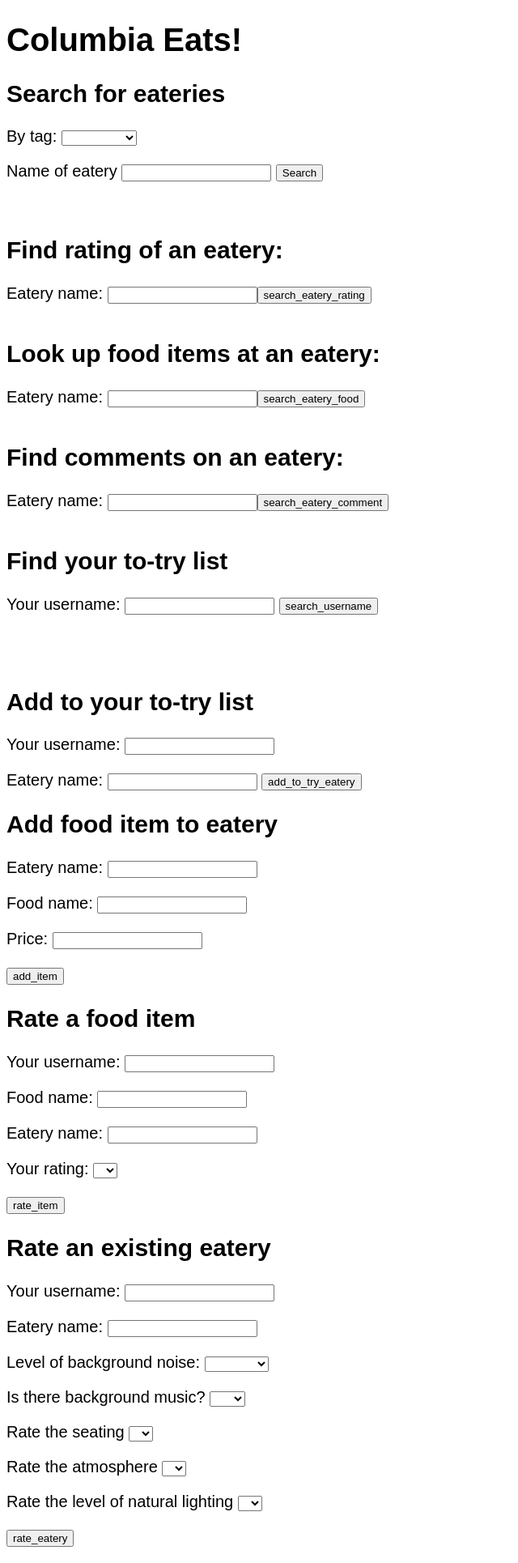
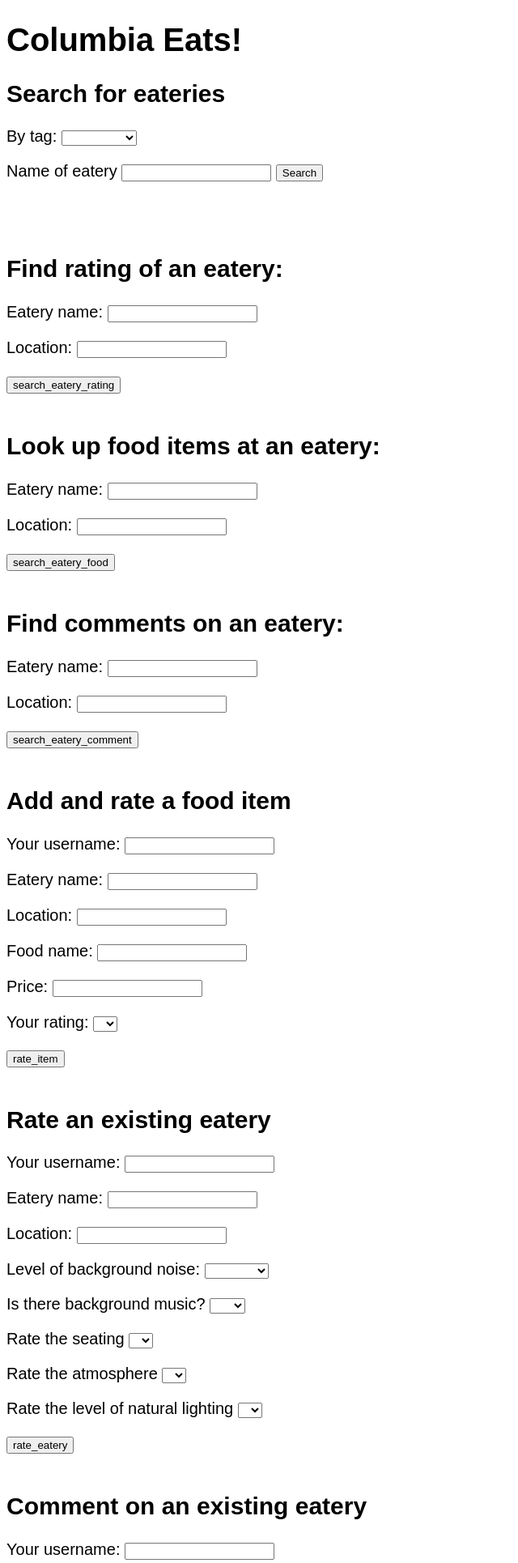
Before and after one commit to db758/cs4111-project1, a Flask app: page / in a window 1280 px wide. Shown: the top 1930 px of the page at 81% size, without its empty margins (0-640 px from the left). Run offline with Flask 2, Linux system fonts and the light colour scheme; parts of the project's set-up code (start-up, migrations or seed data) failed here and were passed over.

Commit message:
Completed.

```diff
--- a/webserver/server.py
+++ b/webserver/server.py
@@ -112,7 +112,7 @@ def search_eatery():
   headings = ("Eatery name","Is open?","Location","Indoor/Outdoor","Hours","Eatery type","Number of seats","Restrooms")
   #names.append(headings)
   for result in cursor:
-    names.append(result[1:])  # can also be accessed using result[0]
+    names.append(result[1:])
   cursor.close()
   if len(names)==0:
     return render_template("error.html")
@@ -120,65 +120,83 @@ def search_eatery():
   return render_template("index.html", **context)
 
 
-@app.route('/search_eatery_rating/', methods = ['POST'])
+@app.route('/search_eatery_rating/', methods = ['GET','POST'])
 def search_eatery_rating():
-  eatery = request.form['search_eatery_rating']
-  cursor = g.conn.execute('SELECT eid FROM Eateries WHERE name = %s',(eatery))
-  eid = []
-  for result in cursor:
-    eid.append(result[0])
-  if len(eid)==0:
-    return render_template("error.html")
-  cursor = g.conn.execute('SELECT AVG(seating), AVG(atmosphere), AVG(natural_lighting) FROM Ratings_About_Submitted WHERE eid=%s', (eid[0]))
+  if request.method == 'GET':
+    return render_template("index.html");
+  elif request.method == 'POST':
+    eatery = request.form['search_eatery_rating']
+    location = request.form['search_eatery_name_location']
+    if len(location.strip()) == 0:
+      return render_template("error.html")
+    cursor = g.conn.execute('SELECT eid FROM Eateries WHERE name = %s AND location = %s',(eatery,location))
+    eid = []
+    for result in cursor:
+      eid.append(result[0])
+    if len(eid)==0:
+      return render_template("error.html")
+    cursor = g.conn.execute('SELECT AVG(seating), AVG(atmosphere), AVG(natural_lighting) FROM Ratings_About_Submitted WHERE eid=%s', (eid[0]))
 
-  names = []
-  ratingc = ("Avg. rating: seating", "Avg. rating: atmosphere", "Avg. rating: natural lighting")
-  for result in cursor:
-    names.append(result[:3])
+    names = []
+    ratingc = ("Avg. rating: seating", "Avg. rating: atmosphere", "Avg. rating: natural lighting")
+    for result in cursor:
+      names.append(result[:3])
 
 
-  context = dict(ratings = names, ratingc=ratingc)
-  cursor.close()
-  return render_template("index.html", **context)
+    context = dict(ratings = names, ratingc=ratingc)
+    cursor.close()
+    return render_template("index.html", **context)
 
-@app.route('/search_eatery_comment/', methods = ['POST'])
+@app.route('/search_eatery_comment/', methods = ['GET','POST'])
 def search_eatery_comment():
-  eatery = request.form['search_eatery_comment']
-  cursor = g.conn.execute('SELECT eid FROM Eateries WHERE name = %s',(eatery))
-  eid = []
-  for result in cursor:
-    eid.append(result[0])
-  if len(eid)==0:
-    return render_template("error.html")
-  cursor = g.conn.execute('SELECT A.content, B.username, A.when_commented FROM Comments_About_C as A, Comments_Submitted_C as B WHERE eid=%s AND A.cid = B.cid', (eid[0]))
+  if request.method == 'GET':
+    return render_template("index.html");
+  elif request.method == 'POST':
+    eatery = request.form['search_eatery_comment']
+    location = request.form['search_eatery_comment_location']
+    if len(location.strip()) == 0:
+      return render_template("error.html")
+    cursor = g.conn.execute('SELECT eid FROM Eateries WHERE name = %s AND location = %s',(eatery,location))
+    eid = []
+    for result in cursor:
+      eid.append(result[0])
+    if len(eid)==0:
+      return render_template("error.html")
+    cursor = g.conn.execute('SELECT A.content, B.username, A.when_commented FROM Comments_About_C as A, Comments_Submitted_C as B WHERE eid=%s AND A.cid = B.cid', (eid[0]))
 
-  names = []
-  commentc = ("Comment", "Username", "Time of comment")
-  for result in cursor:
-    names.append(result[:3])
+    names = []
+    commentc = ("Comment", "Username", "Time of comment")
+    for result in cursor:
+      names.append(result[:3])
 
-  context = dict(comments = names, commentc=commentc)
-  cursor.close()
-  return render_template("index.html", **context)
+    context = dict(comments = names, commentc=commentc)
+    cursor.close()
+    return render_template("index.html", **context)
 
-@app.route('/search_eatery_food/', methods = ['POST'])
+@app.route('/search_eatery_food/', methods = ['GET','POST'])
 def search_eatery_food():
-  eatery = request.form['search_eatery_food']
-  cursor = g.conn.execute('SELECT eid from Eateries WHERE name=%s', (eatery))
-  eid = []
-  for result in cursor:
-    eid.append(result[0])
-  if len(eid)==0:
-    return render_template("error.html")
-  cursor = g.conn.execute('SELECT Items_Sold.name, Items_Sold.price, AVG(Rate.rating) FROM Items_Sold, Rate WHERE Items_Sold.eid = %s AND Items_Sold.eid=Rate.eid AND Items_Sold.iid = Rate.iid GROUP BY Rate.iid, Rate.eid, Items_Sold.name, Items_Sold.price' , (eid[0]))
+  if request.method == 'GET':
+    return render_template("index.html");
+  elif request.method == 'POST':
+    eatery = request.form['search_eatery_food']
+    location = request.form['search_eatery_food_location']
+    if len(location.strip()) == 0:
+      return render_template("error.html")
+    cursor = g.conn.execute('SELECT eid FROM Eateries WHERE name = %s AND location = %s',(eatery,location))
+    eid = []
+    for result in cursor:
+      eid.append(result[0])
+    if len(eid)==0:
+      return render_template("error.html")
+    cursor = g.conn.execute('SELECT Items_Sold.name, Items_Sold.price, AVG(Rate.rating) FROM Items_Sold, Rate WHERE Items_Sold.eid = %s AND Items_Sold.eid=Rate.eid AND Items_Sold.iid = Rate.iid GROUP BY Rate.iid, Rate.eid, Items_Sold.name, Items_Sold.price' , (eid[0]))
 
-  names = []
-  itemsc = ("Name", "Price", "Average Rating")
-  for result in cursor:
-    names.append(result[:3])
-  context = dict(items = names, itemsc=itemsc)
-  cursor.close()
-  return render_template("index.html", **context)
+    names = []
+    itemsc = ("Name", "Price", "Average Rating")
+    for result in cursor:
+      names.append(result[:3])
+    context = dict(items = names, itemsc=itemsc)
+    cursor.close()
+    return render_template("index.html", **context)
 
 
 
@@ -188,6 +206,9 @@ def add_to_try_list():
     return render_template("index.html")
   elif request.method == 'POST':
     username = request.form['add_to_try_username']
+    location = request.form['add_to_try_location']
+    if len(location.strip()) == 0:
+      return render_template("error.html")
     cursor = g.conn.execute('SELECT username FROM Users WHERE username=%s', (username))
     usernames = []
     for result in cursor:
@@ -204,47 +225,35 @@ def add_to_try_list():
       newtid = []
       for result in cursor:
         newtid.append(result[0])
-      cursor = g.conn.execute('SELECT eid FROM Eateries WHERE name = %s',(eatery))
+      cursor = g.conn.execute('SELECT eid FROM Eateries WHERE name = %s AND location = %s',(eatery,location))
       eid = []
       for result in cursor:
         eid.append(result[0])
       if len(eid) == 0:
         return render_template("error.html")
+      cursor = g.conn.execute('SELECT * FROM To_Try_List WHERE username = %s AND eid = %s', (username,eid[0]))
+      results = []
+      for result in cursor:
+        results.append(result[0])
+      if len(results) > 0:
+        return render_template("error.html")
       cursor = g.conn.execute('INSERT INTO To_Try_List VALUES (%s, %s, %s)',(newtid[0],eid[0], username))
     else:
-      cursor = g.conn.execute('SELECT eid FROM Eateries WHERE name = %s',(eatery))
+      cursor = g.conn.execute('SELECT eid FROM Eateries WHERE name = %s AND location = %s',(eatery,location))
       eid = []
       for result in cursor:
         eid.append(result[0])
       if len(eid) == 0:
         return render_template("error.html")
+      cursor = g.conn.execute('SELECT * FROM To_Try_List WHERE username = %s AND eid = %s', (username,eid[0]))
+      results = []
+      for result in cursor:
+        results.append(result[0])
+      if len(results) > 0:
+        return render_template("error.html")
       cursor = g.conn.execute('INSERT INTO To_Try_List VALUES (%s, %s, %s)',(tid[0],eid[0], username))
     cursor.close()
-    return redirect("/")#render_template("index.html")
-
-@app.route('/add_item/', methods = ['POST'])
-def add_item():
-  item = request.form['add_item_food']
-  eatery = request.form['add_item_eatery']
-  price = request.form['add_item_price']
-  cursor = g.conn.execute('SELECT DISTINCT eid FROM Eateries WHERE name = %s', (eatery))
-  eid = []
-  for result in cursor:
-    eid.append(result[0])
-  if len(eid)==0:
-    return render_template("error.html")
-  cursor = g.conn.execute('SELECT MAX(iid)+1 FROM Items_Sold WHERE eid = %s', (eid[0]))
-  iid = []
-  for result in cursor:
-    iid.append(result[0])
-  if iid[0] == None:
-    iid[0] = 1
-  try:
-    cursor = g.conn.execute('INSERT INTO Items_Sold VALUES (%s, %s, %s, %s)',(iid[0],price,item,eid[0]))
-    cursor.close()
-    return redirect("/") #render_template("index.html")
-  except:
-    return render_template("error.html")
+    return redirect("/")
 
 @app.route('/rate_item/', methods = ['POST', 'GET'])
 def rate_item():
@@ -252,7 +261,11 @@ def rate_item():
     return render_template("index.html")
   else:
     item = request.form['rate_item_food']
+    price = request.form['add_item_price']
     eatery = request.form['rate_item_eatery']
+    location = request.form['rate_item_location']
+    if len(location.strip()) == 0:
+      return render_template("error.html")
     rating = request.form['rate_item_rating']
     if rating == 'Blank':
       return render_template("error.html")
@@ -263,13 +276,25 @@ def rate_item():
       usernames.append(result[0])
     if len(usernames) ==0:
       return render_template("error.html")
-    cursor = g.conn.execute('SELECT DISTINCT eid FROM Eateries WHERE name = %s', (eatery))
+    cursor = g.conn.execute('SELECT DISTINCT eid FROM Eateries WHERE name = %s AND location = %s', (eatery,location))
     eid = []
     for result in cursor:
       eid.append(result[0])
     if len(eid)==0:
       return render_template("error.html")
     else:
+      cursor = g.conn.execute('SELECT MAX(iid)+1 FROM Items_Sold WHERE eid = %s', (eid[0]))
+      iid = []
+      for result in cursor:
+        iid.append(result[0])
+      if iid[0] == None:
+        iid[0] = 1
+      try:
+        cursor = g.conn.execute('INSERT INTO Items_Sold VALUES (%s, %s, %s, %s)',(iid[0],price,item,eid[0]))
+        cursor.close()
+      except:
+        return render_template("error.html")
+
       cursor = g.conn.execute('SELECT iid FROM Items_Sold WHERE eid = %s AND name = %s', (eid[0], item))
       iid = []
       for result in cursor:
@@ -285,46 +310,52 @@ def rate_item():
         except:
           return render_template("error.html")
 
-@app.route('/rate_eatery/', methods = ['POST'])
+@app.route('/rate_eatery/', methods = ['GET','POST'])
 def rate_eatery():
-  username = request.form['rate_eatery_username']
-  cursor = g.conn.execute('SELECT username FROM Users WHERE username=%s', (username))
-  usernames = []
-  for result in cursor:
-    usernames.append(result[0])
-  if len(usernames) ==0:
-    return render_template("error.html")
-  eatery = request.form['rate_eatery_eatery']
-  bg_noise = request.form['rate_background_noise']
-  bg_music = request.form['rate_background_music']
-  seating = request.form['rate_seating']
-  atmosphere = request.form['rate_atmosphere']
-  lighting = request.form['rate_natural_lighting']
-  cursor = g.conn.execute('SELECT DISTINCT eid FROM Eateries WHERE name = %s', (eatery))
-  eid = []
-  for result in cursor:
-    eid.append(result[0])
-  if len(eid)==0:
-    return render_template("error.html")
-  if bg_noise == "Blank" or bg_music == "Blank" or seating == "Blank" or atmosphere == "Blank" or lighting == "Blank":
-    return render_template("error.html")
-  cursor = g.conn.execute('SELECT MAX(rid)+1 FROM Ratings_About_Submitted')
-  newrid = []
-  for result in cursor:
-    newrid.append(result[0])
-  if len(newrid) == 0:
-    rid = 1
-  else:
-    rid = newrid[0]
-  cursor = g.conn.execute('SELECT * FROM Ratings_About_Submitted WHERE username =%s AND eid =%s', (username, eid[0]))
-  results = []
-  for result in cursor:
-    results.append(result[0])
-  if len(results) >0:
-    return render_template("error.html")
-  cursor = g.conn.execute('INSERT INTO Ratings_About_Submitted VALUES (%s, %s, %s, %s, %s, %s, %s, %s)', (rid, bg_noise, bg_music, seating, atmosphere, lighting, eid[0], username))
-  cursor.close()
-  return redirect("/") #render_template("index.html")
+  if request.method == 'GET':
+    return render_template("index.html");
+  elif request.method == 'POST':
+    username = request.form['rate_eatery_username']
+    cursor = g.conn.execute('SELECT username FROM Users WHERE username=%s', (username))
+    usernames = []
+    for result in cursor:
+      usernames.append(result[0])
+    if len(usernames) ==0:
+      return render_template("error.html")
+    eatery = request.form['rate_eatery_eatery']
+    location = request.form['rate_eatery_location']
+    if len(location.strip()) == 0:
+      return render_template("error.html")
+    bg_noise = request.form['rate_background_noise']
+    bg_music = request.form['rate_background_music']
+    seating = request.form['rate_seating']
+    atmosphere = request.form['rate_atmosphere']
+    lighting = request.form['rate_natural_lighting']
+    cursor = g.conn.execute('SELECT DISTINCT eid FROM Eateries WHERE name = %s AND location = %s', (eatery,location))
+    eid = []
+    for result in cursor:
+      eid.append(result[0])
+    if len(eid)==0:
+      return render_template("error.html")
+    if bg_noise == "Blank" or bg_music == "Blank" or seating == "Blank" or atmosphere == "Blank" or lighting == "Blank":
+      return render_template("error.html")
+    cursor = g.conn.execute('SELECT MAX(rid)+1 FROM Ratings_About_Submitted')
+    newrid = []
+    for result in cursor:
+      newrid.append(result[0])
+    if len(newrid) == 0:
+      rid = 1
+    else:
+      rid = newrid[0]
+    cursor = g.conn.execute('SELECT * FROM Ratings_About_Submitted WHERE username =%s AND eid =%s', (username, eid[0]))
+    results = []
+    for result in cursor:
+      results.append(result[0])
+    if len(results) >0:
+      return render_template("error.html")
+    cursor = g.conn.execute('INSERT INTO Ratings_About_Submitted VALUES (%s, %s, %s, %s, %s, %s, %s, %s)', (rid, bg_noise, bg_music, seating, atmosphere, lighting, eid[0], username))
+    cursor.close()
+    return redirect("/") #render_template("index.html")
 
 @app.route('/comment_eatery/', methods = ['GET','POST'])
 def comment_eatery():
@@ -333,8 +364,11 @@ def comment_eatery():
   elif request.method == 'POST':
     username = request.form['comment_eatery_username']
     eatery = request.form['comment_eatery_eatery']
+    location = request.form['comment_eatery_location']
+    if len(location.strip()) == 0:
+      return render_template("error.html")
     content = request.form['comment_eatery_comment']
-    cursor = g.conn.execute('SELECT DISTINCT eid FROM Eateries WHERE name = %s', (eatery))
+    cursor = g.conn.execute('SELECT DISTINCT eid FROM Eateries WHERE name = %s AND location = %s', (eatery,location))
     eid = []
     for result in cursor:
       eid.append(result[0])
@@ -381,7 +415,7 @@ def search_to_try_list():
     cursor = g.conn.execute("SELECT Eateries.name FROM Eateries, To_Try_List WHERE To_Try_List.eid = Eateries.eid AND To_Try_List.username = %s", username)
     names = []
     for result in cursor:
-      names.append(result['name'])  # can also be accessed using result[0]
+      names.append(result['name'])
     cursor.close()
     if len(names) == 0:
       return render_template("error.html")
@@ -453,8 +487,6 @@ def add_user():
       return render_template("error.html")
 
 
-
-
 if __name__ == "__main__":
   import click
 
--- a/webserver/templates/index.html
+++ b/webserver/templates/index.html
@@ -68,10 +68,14 @@
     {% endfor %}
     </table>
 
+    <br>
+
     <h2> Find rating of an eatery: </h2>
 
     <form method="POST" action="/search_eatery_rating">
-        <p> Eatery name: <input type="text" name="search_eatery_rating"><input type="submit" value="search_eatery_rating"></p>
+        <p> Eatery name: <input type="text" name="search_eatery_rating"></p>
+        <p> Location: <input type="text" name="search_eatery_name_location"></p>
+        <input type="submit" value="search_eatery_rating">
     </form>
 
     <div>
@@ -95,10 +99,14 @@
             </table>
     </div>
 
+    <br>
+
     <h2> Look up food items at an eatery: </h2>
 
     <form method="POST" action="/search_eatery_food">
-        <p> Eatery name: <input type="text" name="search_eatery_food"><input type="submit" value="search_eatery_food"></p>
+        <p> Eatery name: <input type="text" name="search_eatery_food"></p>
+        <p> Location: <input type="text" name="search_eatery_food_location"></p>
+        <input type="submit" value="search_eatery_food">
     </form>
 
     <div>
@@ -122,11 +130,14 @@
             </table>
     </div>
 
+    <br>
 
     <h2> Find comments on an eatery: </h2>
 
     <form method="POST" action="/search_eatery_comment">
-        <p> Eatery name: <input type="text" name="search_eatery_comment"><input type="submit" value="search_eatery_comment"></p>
+        <p> Eatery name: <input type="text" name="search_eatery_comment"></p>
+        <p> Location: <input type="text" name="search_eatery_comment_location"></p>
+        <input type="submit" value="search_eatery_comment">
     </form>
 
     <div>
@@ -150,47 +161,16 @@
             </table>
     </div>
 
-    <div>
-        <h2>Find your to-try list</h2>
-        <form method="POST" action="/search_to_try_list">
-            <p>Your username: <input type="text" name="search_username"> <input type="submit" value="search_username"></p>
-        </form>
-    </div>
-
-    <div>
-    {% for n in data %}
-    <div>{{n}}</div>
-    {% endfor %}
-    </div>
-
-    <br>
     <br>
 
     <div>
-        <h2>Add to your to-try list</h2>
-        <form method="POST" action="/add_to_try_list">
-            <p>Your username: <input type="text" name="add_to_try_username"> </p>
-            <p>Eatery name: <input type="text" name="add_to_try_eatery"> <input type="submit" value="add_to_try_eatery"></p>
-        </form>
-    </div>
-
-
-    <div>
-        <h2>Add food item to eatery</h2>
-        <form method="POST" action="/add_item">
-            <p>Eatery name: <input type="text" name="add_item_eatery"> </p>
-            <p>Food name: <input type="text" name="add_item_food"></p>
-            <p>Price: <input type="text" name="add_item_price"></p>
-            <input type="submit" value="add_item">
-        </form>
-    </div>
-
-    <div>
-        <h2>Rate a food item </h2>
+        <h2>Add and rate a food item </h2>
         <form method="POST" action="/rate_item">
             <p>Your username: <input type="text" name="rate_item_username"> </p>
+            <p>Eatery name: <input type="text" name="rate_item_eatery"> </p>
+            <p>Location: <input type="text" name="rate_item_location"></p>
             <p>Food name: <input type="text" name="rate_item_food"></p>
-            <p>Eatery name: <input type="text" name="rate_item_eatery"> </p>
+            <p>Price: <input type="text" name="add_item_price"></p>
             <p>Your rating:
                 <select name="rate_item_rating">
                     <option value="Blank"></option>
@@ -205,11 +185,14 @@
         </form>
     </div>
 
+    <br>
+
     <div>
         <h2>Rate an existing eatery </h2>
         <form method="POST" action="/rate_eatery">
             <p>Your username: <input type="text" name="rate_eatery_username"> </p>
             <p>Eatery name: <input type="text" name="rate_eatery_eatery"> </p>
+            <p>Location: <input type="text" name="rate_eatery_location"></p>
             <p>Level of background noise:
                 <select name="rate_background_noise">
                     <option value="Blank"></option>
@@ -259,16 +242,20 @@
         </form>
     </div>
 
+    <br>
+
     <div>
         <h2>Comment on an existing eatery </h2>
         <form method="POST" action="/comment_eatery">
             <p>Your username: <input type="text" name="comment_eatery_username"> </p>
             <p>Eatery name: <input type="text" name="comment_eatery_eatery"> </p>
+            <p>Location: <input type="text" name="comment_eatery_location"></p>
             <p>Your comment: <input type="text" name="comment_eatery_comment"> </p>
             <input type="submit" value="comment_eatery">
         </form>
     </div>
 
+    <br>
     <div>
         <h2>Add a new eatery to the app</h2>
         <form method="POST" action="/add_eatery"> <!--Reroute to same homepage -->
@@ -318,6 +305,38 @@
 
         </form>
     </div>
+
+    <br>
+
+    <div>
+        <h2>Find your to-try list</h2>
+        <form method="POST" action="/search_to_try_list">
+            <p>Your username: <input type="text" name="search_username"></p>
+            <input type="submit" value="search_username">
+        </form>
+    </div>
+
+    <div>
+    {% for n in data %}
+    <div>{{n}}</div>
+    {% endfor %}
+    </div>
+
+    <br>
+
+    <div>
+        <h2>Add to your to-try list</h2>
+        <form method="POST" action="/add_to_try_list">
+            <p>Your username: <input type="text" name="add_to_try_username"> </p>
+            <p>Eatery name: <input type="text" name="add_to_try_eatery"> </p>
+            <p>Location: <input type="text" name="add_to_try_location"></p>
+            <input type="submit" value="add_to_try_eatery">
+
+        </form>
+    </div>
+
+<br>
+
 <div>
     <h2>Create new user profile</h2>
     <form method="POST" action="/add_user"> <!--Reroute to same homepage -->
```
Also changed, not shown: webserver/templates/eateries_results.html (deleted, +0 -13 lines), webserver/templates/eatery.html (deleted, +0 -58 lines), webserver/templates/to_try_list.html (deleted, +0 -15 lines). Lines whose indentation alone changed are shown as unchanged.
